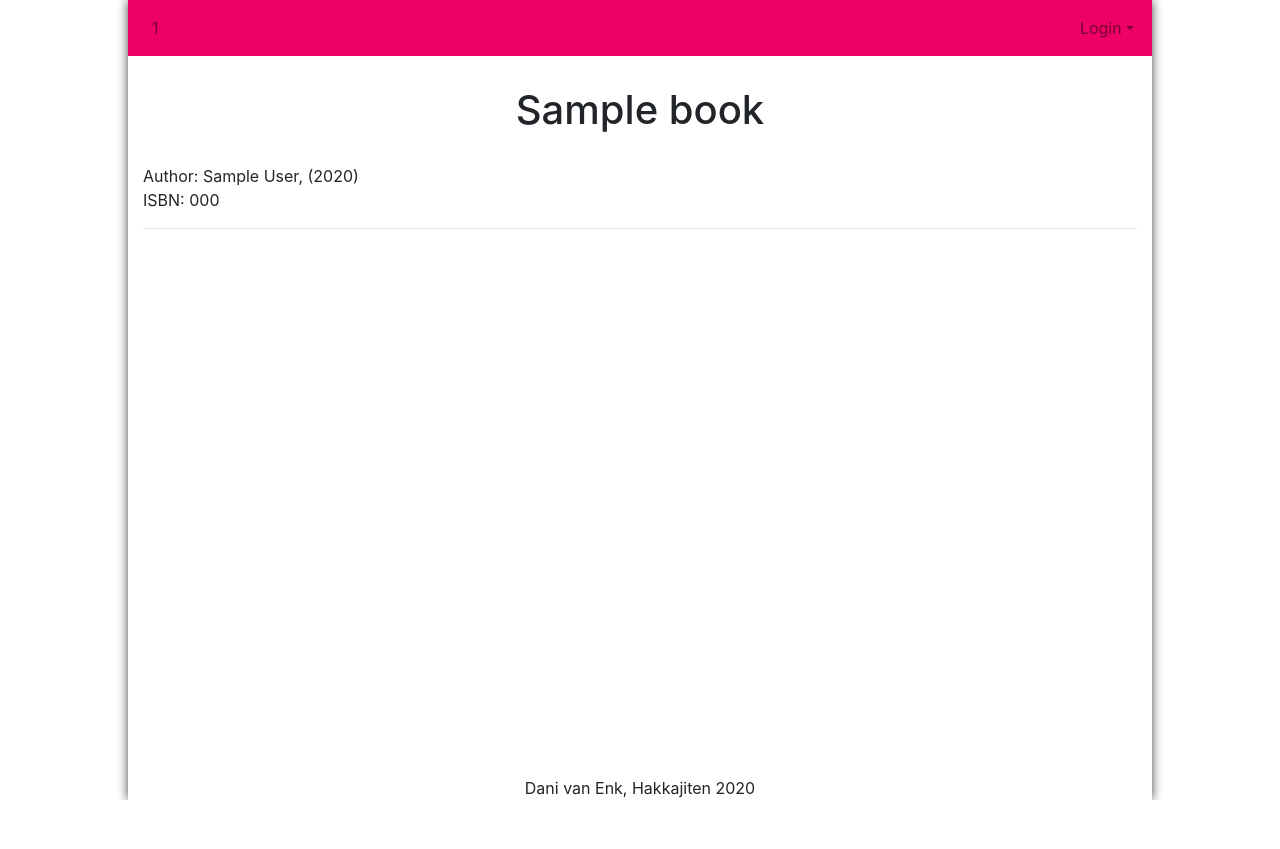
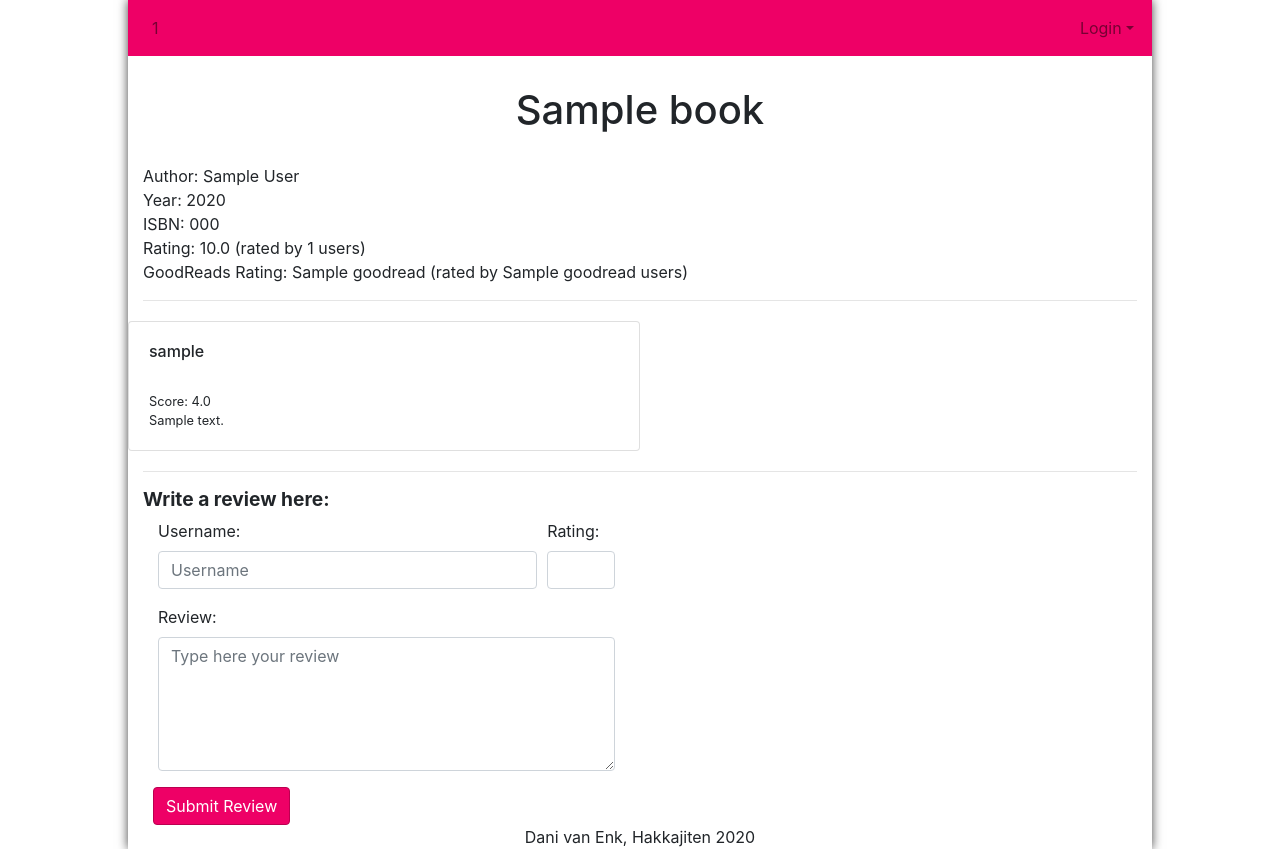
Before and after one commit to danivenk/UVA_Minor-Programming_Web-App-Studio_project-2_books, a Flask app: template templates/book.html in a window 1280 px wide. Before the commit the page ends 800 px from the top, so only its background shows below. Run offline with Flask 2, Linux system fonts and the light colour scheme; the template is opened without the code that fills it: most values are stand-ins (such as "Sample title", 1, 10 or a date in 2020); some libraries are stand-ins or nearby versions.

Commit message:
finished the bookpage and review show/submission

```diff
--- a/application.py
+++ b/application.py
@@ -3,7 +3,7 @@ import requests
 import json
 
 from flask import Flask, session, render_template, request, abort, redirect, \
-                  jsonify
+                  jsonify, escape
 from flask_session import Session
 from sqlalchemy import create_engine
 from sqlalchemy.orm import scoped_session, sessionmaker
@@ -134,9 +134,9 @@ def register():
     if request.method == "POST":
 
         # get all values from the submitted form
-        username = request.form.get("register_username")
-        password = request.form.get("register_password")
-        rpassword = request.form.get("register_rpassword")
+        username = escape(request.form.get("register_username"))
+        password = escape(request.form.get("register_password"))
+        rpassword = escape(request.form.get("register_rpassword"))
 
         # if the given passwords aren't the same rerender the template
         if password != rpassword:
@@ -200,8 +200,8 @@ def login():
     if request.method == "POST":
 
         # get values from submitted form
-        username = request.form.get("username")
-        password = request.form.get("password")
+        username = escape(request.form.get("username"))
+        password = escape(request.form.get("password"))
 
         # find user in database
         user = db.execute("SELECT password FROM accounts "
@@ -288,7 +288,7 @@ def search():
     abort(405)
 
 
-@app.route("/<isbn>", methods=["GET"])
+@app.route("/<isbn>", methods=["GET", "POST"])
 def book(isbn):
 
     url_list = session.get("urls")
@@ -309,22 +309,26 @@ def book(isbn):
                                  {"isbn": isbn}).fetchall()
             users = db.execute("SELECT username FROM accounts").fetchall()
 
-            gr_data = requests.get("https://www.goodreads.com/book/"
-                                   "review_counts.json?"
-                                   f"key=4cWZI3ifMz0RSj1NFaYiBQ&isbns={isbn}")
+            try:
+                gr_data = requests.get("https://www.goodreads.com/book/"
+                                       "review_counts.json?"
+                                       "key=4cWZI3ifMz0RSj1NFaYiBQ"
+                                       f"&isbns={isbn}")
 
-            try:
                 data = json.loads(gr_data.text)
 
                 gr_ar = data["books"][0]["average_rating"]
                 gr_nor = data["books"][0]["ratings_count"]
 
                 goodreads = [gr_ar, gr_nor]
-            except json.decoder.JSONDecodeError:
-                goodreads = []
+
+                if (item < 0 for item in goodreads):
+                    goodreads = 0
+            except (json.decoder.JSONDecodeError, ConnectionError):
+                goodreads = None
 
             if len(books) > 1:
-                abort(401)
+                abort(400)
             elif len(books) == 0:
                 abort(404)
 
@@ -337,6 +341,40 @@ def book(isbn):
         else:
 
             abort(403)
+    elif request.method == "POST":
+
+        # check if someone is logged on
+        if "username" in session:
+
+            # get username if so and render
+            user_name = session.get("username")
+
+            username = escape(request.form.get("review_username"))
+            rating = escape(request.form.get("rating"))
+            review_text = escape(request.form.get("review"))
+
+            if user_name != username:
+
+                abort(403, "You can't submit a review which is not"
+                      "under your name.")
+
+            db.execute("INSERT INTO reviews (user_id, rating, text, book_id) "
+                       "VALUES ((SELECT id from accounts where "
+                       "username=:username), :rating, :text, (SELECT id from "
+                       "books where isbn=:isbn))",
+                       {"username": username, "rating": rating,
+                        "text": review_text, "isbn": isbn})
+
+            db.execute("UPDATE books SET (review_count, average_score)="
+                       "(SELECT COUNT(*), AVG(rating) FROM reviews "
+                       "WHERE book_id=(SELECT id FROM books WHERE isbn=:isbn))"
+                       " WHERE isbn=:isbn", {"isbn": isbn})
+
+            db.commit()
+
+            return redirect(f"/{isbn}", 303)
+
+        abort(403)
 
     # abort using a 405 HTTPException
     abort(405)
@@ -371,7 +409,7 @@ def api(isbn):
 
         return jsonify(title=book.title, author=book.author, year=book.year,
                        isbn=book.isbn, review_count=book.review_count,
-                       average_score=book.average_score)
+                       average_score=f"{book.average_score:.1f}")
 
     # abort using a 405 HTTPException
     abort(405)
--- a/functions/import.py
+++ b/functions/import.py
@@ -29,8 +29,9 @@ def main():
                "year INTEGER NOT NULL, isbn VARCHAR NOT NULL, "
                "review_count INTEGER, average_score DECIMAL);")
     db.execute("CREATE TABLE reviews (id SERIAL PRIMARY KEY, "
-               "user_id INTEGER REFERENCES accounts, rating DECIMAL, "
-               "text VARCHAR NOT NULL, book_id INTEGER REFERENCES books);")
+               "user_id INTEGER REFERENCES accounts NOT NULL, rating DECIMAL, "
+               "text VARCHAR NOT NULL, "
+               "book_id INTEGER REFERENCES books NOT NULL);")
 
     # open books.csv and make a csv read object
     f = open("../books.csv")
--- a/static/css/style.css
+++ b/static/css/style.css
@@ -5,18 +5,18 @@ h1, footer, .error {
   text-align: center; }
 
 /* button border color inheritance */
-.login form .btn-primary:active, .row .btn-primary:active, .login form .btn-primary:focus, .row .btn-primary:focus, .login form .btn-primary, .row .btn-primary, .login form .btn-primary:hover, .row .btn-primary:hover {
+.login form .btn-primary:active, .container form .btn-primary:active, .row .btn-primary:active, .login form .btn-primary:focus, .container form .btn-primary:focus, .row .btn-primary:focus, .login form .btn-primary, .container form .btn-primary, .row .btn-primary, .login form .btn-primary:hover, .container form .btn-primary:hover, .row .btn-primary:hover {
   border-color: #bb0050 !important; }
 
 /* button when clicked inheritance */
-.login form .btn-primary:active, .row .btn-primary:active, .login form .btn-primary:focus, .row .btn-primary:focus {
+.login form .btn-primary:active, .container form .btn-primary:active, .row .btn-primary:active, .login form .btn-primary:focus, .container form .btn-primary:focus, .row .btn-primary:focus {
   background-color: #ca0057 !important;
   box-shadow: 0 0 0 0.2rem #ff2281 !important; }
 
-.login form .btn-primary, .row .btn-primary {
+.login form .btn-primary, .container form .btn-primary, .row .btn-primary {
   background-color: #E06 !important;
   float: right !important; }
-.login form .btn-primary:hover, .row .btn-primary:hover {
+.login form .btn-primary:hover, .container form .btn-primary:hover, .row .btn-primary:hover {
   background-color: #d5005b !important; }
 
 /* container style */
@@ -65,6 +65,8 @@ h4 {
   font-size: 80%; }
   .card .card-body {
     padding: 1.25rem 0; }
+  .card .card-text {
+    white-space: pre-line; }
 
 /* footer */
 footer {
@@ -91,6 +93,9 @@ footer {
     right: auto;
     position: relative;
     margin: 0;
-    left: 0; } }
+    left: 0; }
+
+  footer {
+    margin: 5% 0 2% 0; } }
 
 /*# sourceMappingURL=style.css.map */
--- a/static/css/style.scss
+++ b/static/css/style.scss
@@ -80,6 +80,10 @@ $main-color: #E06;
     /* content style */
     .container {
         flex: 1;
+
+        form {
+            @extend %button;
+        }
     }
 
     h1 {
@@ -104,6 +108,10 @@ $main-color: #E06;
 
         .card-body {
             padding: 1.25rem 0;
+        }
+
+        .card-text {
+            white-space: pre-line;
         }
     }
 
@@ -144,4 +152,8 @@ $main-color: #E06;
         margin: 0;
         left: 0;
     }
+
+    footer {
+        margin: 5% 0 2% 0;
+    }
 }
--- a/templates/book.html
+++ b/templates/book.html
@@ -15,7 +15,64 @@
 <!-- content of the page -->
 {% block content %}
     <h1>{{ book.title }}</h1>
-    <div>Author: {{ book.author }}, ({{ book.year }})</div>
+    <div>Author: {{ book.author }}</div>
+    <div>Year: {{ book.year }}</div>
     <div>ISBN: {{ book.isbn }}</div>
+    {% if book.average_score %}
+        <div>Rating: {{ "%.1f" | format(book.average_score)  }} (rated by {{ book.review_count }} users)
+
+        </div>
+    {% else %}
+        <div>Rating: Not available</div>
+        {% endif %}
+    {% if goodreads %}
+        <div>GoodReads Rating: {{ goodreads[0] }} (rated by {{ goodreads[1] }} users)</div>
+    {% else %}
+        <div>GoodReads Rating: Not available</div>
+    {% endif %}
     <hr>
+
+    <div class="row">
+        {% for review in reviews %}
+            <div class="col-sm-6 card card-body">
+                {% set id = review.user_id | int - 1 %}
+                <h6 class="card-title">{{ users[id].username }}</h6>
+                <p class="card-text">
+                    Score: {{ "%.1f" | format(review.rating) }}
+                    {{ review.text }}
+                </p>
+            </div>
+        {% endfor %}
+    </div>
+
+    <hr>
+
+    <h4>Write a review here:</h4>
+    <!-- register form, enter username/password and retype password -->
+    <form class="needs-validation" action="{{ url_for('book', isbn=book.isbn) }}" method="post" novalidate>
+        <div class="form-row col-sm-6">
+            <div class="form-group col-sm-10">
+                <label for="review_username">Username:</label>
+                <input type="username" class="form-control" name="review_username" id="review_username" placeholder="Username" required>
+                <div class="invalid-feedback">
+                    Please enter a username.
+                </div>
+            </div>
+            <div class="form-group col-sm-2">
+                <label for="rating">Rating:</label>
+                <input type="number" name="rating" class="form-control" id="rating" alt="Enter a rating" min="1" max="5" required>
+                <div class="invalid-feedback">
+                    Please enter a rating between 1 and 5.
+                </div>
+            </div>
+            <div class="form-group col-sm-12">
+                <label for="review">Review:</label>
+                <textarea name="review" class="form-control" id="review" placeholder="Type here your review" rows="5" required></textarea>
+                <div class="invalid-feedback">
+                    Please write at least 1 word.
+                </div>
+            </div>
+            <button type="submit" class="btn btn-primary">Submit Review</button>
+        </div>
+    </form>
 {% endblock %}
```
Also changed, not shown: 1 other file.
